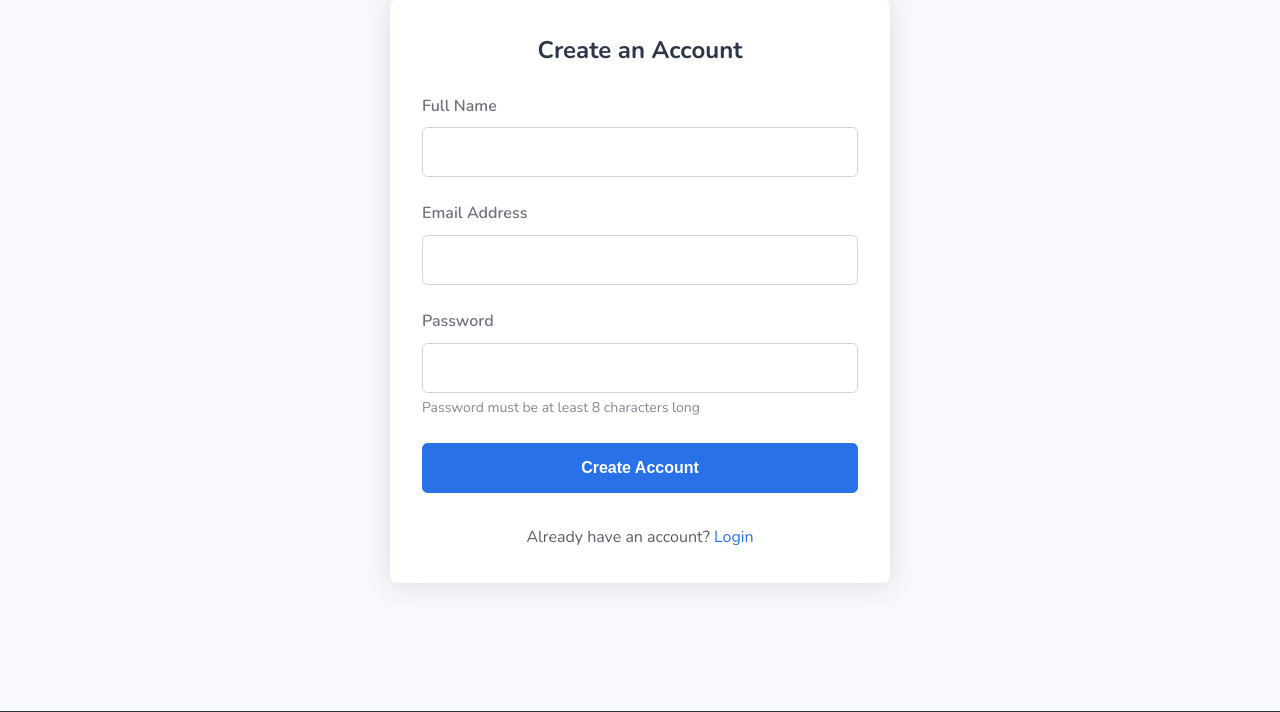
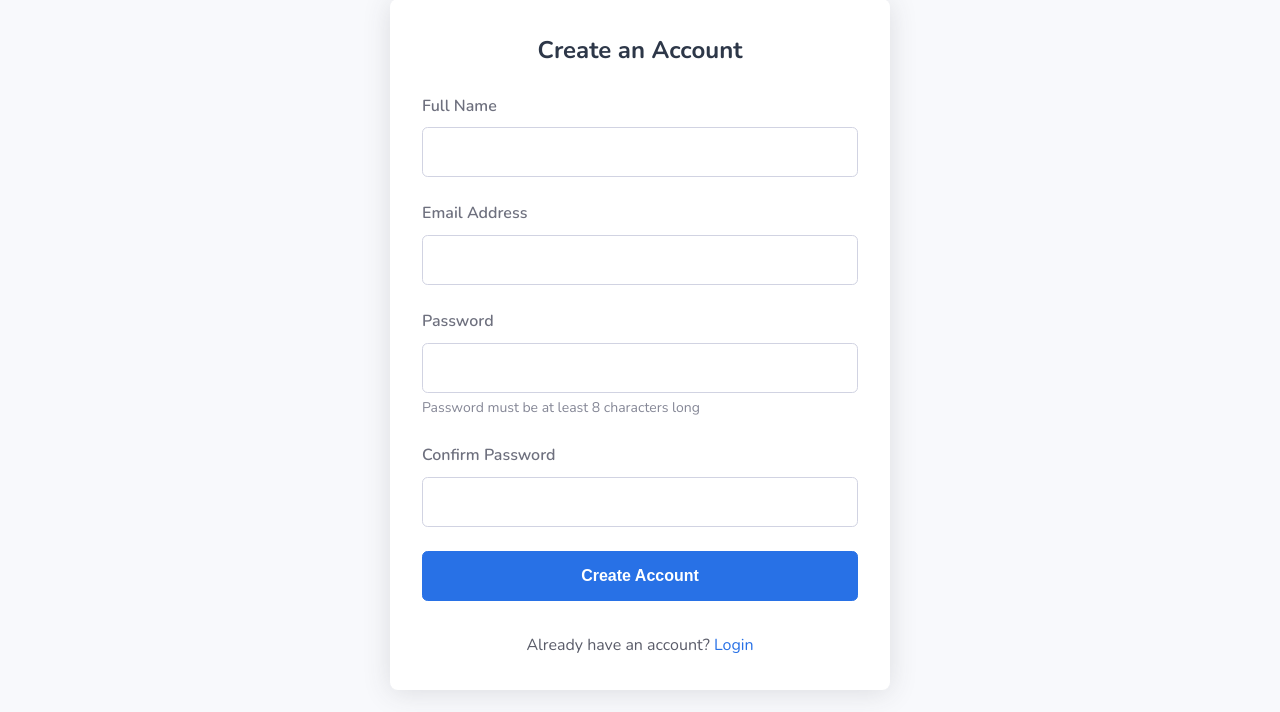
Before and after one commit to Ibr4hiMM/pharmaxpress, a Flask app: page /signup in a window 1280 px wide. Shown: the part 143-855 px from the top of the page. Run offline with Flask 3, Linux system fonts and the light colour scheme.

Commit message:
Update signup.html

```diff
--- a/templates/signup.html
+++ b/templates/signup.html
@@ -25,6 +25,11 @@
                     <small class="form-text">Password must be at least 8 characters long</small>
                 </div>
 
+                <div class="form-group">
+                    <label for="confirm_password" class="form-label">Confirm Password</label>
+                    <input type="password" id="confirm_password" name="confirm_password" class="form-control" required>
+                </div>
+
                 <button type="submit" class="btn btn-primary" style="width: 100%;">Create Account</button>
             </form>
 
@@ -34,7 +39,6 @@
         </div>
     </section>
 
-    <!-- Terms and conditions text for reference (not displayed) -->
     <div style="display: none;">
         <p>By creating an account, you agree to our Terms of Service and Privacy Policy.</p>
     </div>
```
